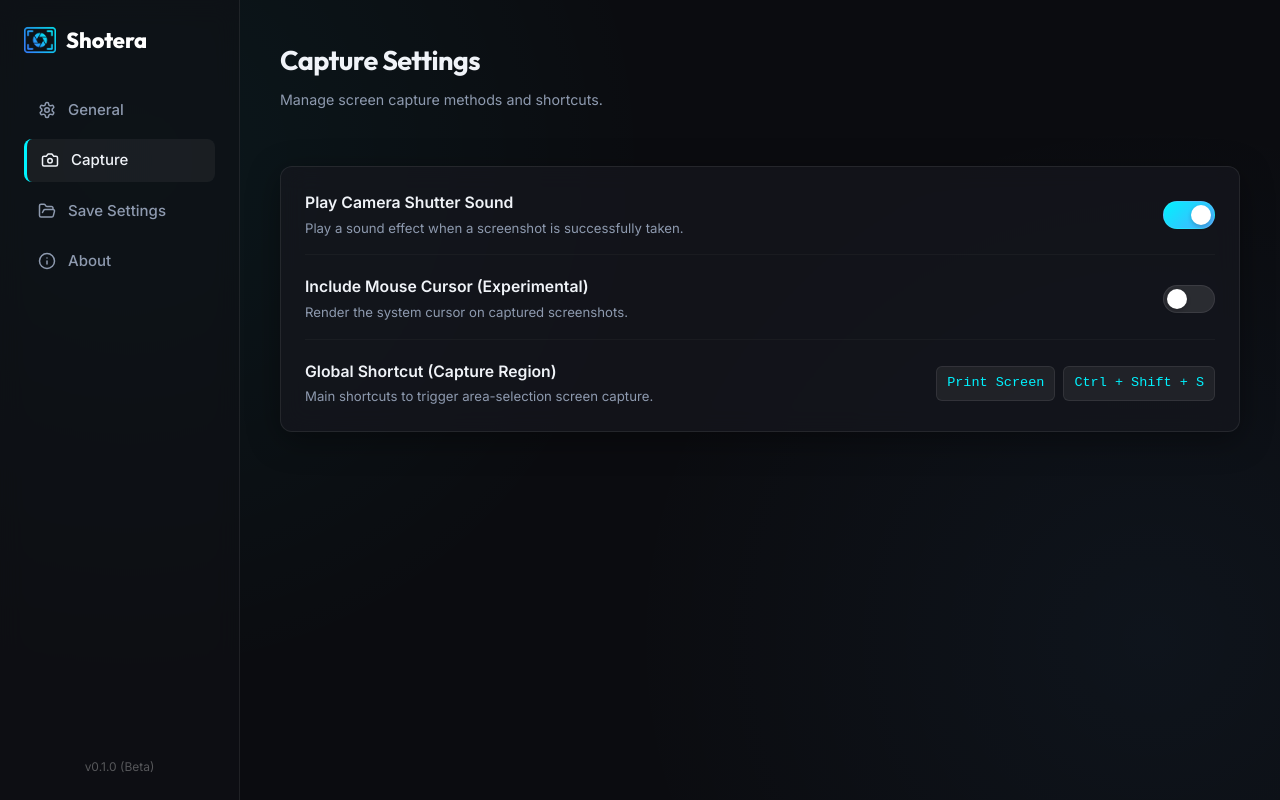
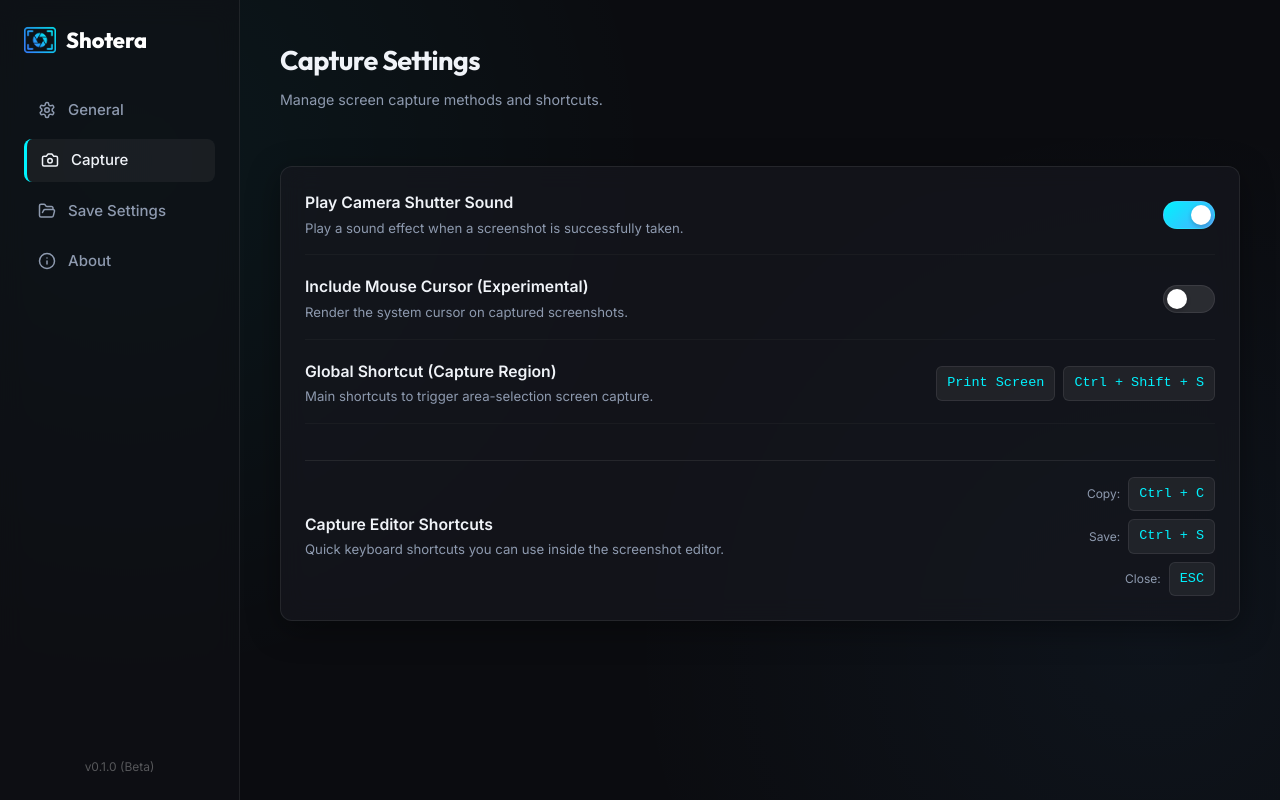
Before and after one commit to rzayevsahil/Shotera, a React (Vite) app: page / in a window 1280 px wide. Both pictures are taken after a click on the element "Capture". Built offline with nearby package versions, Linux system fonts and the light colour scheme.

Commit message:
feat: add i18n support and implement screenshot capture and annotation component

```diff
--- a/src/components/ScreenshotCapture.tsx
+++ b/src/components/ScreenshotCapture.tsx
@@ -133,6 +133,12 @@ function ScreenshotCapture() {
       loadScreenshot();
     });
 
+    return () => {
+      unlisten.then((fn) => fn());
+    };
+  }, []);
+
+  useEffect(() => {
     const handleKeyDown = (e: KeyboardEvent) => {
       if (e.key === "Escape") {
         if (textInput.visible) {
@@ -140,15 +146,26 @@ function ScreenshotCapture() {
         } else {
           handleClose();
         }
+        return;
+      }
+
+      // Do not trigger global copy/save shortcuts when typing text
+      if (textInput.visible) return;
+
+      if ((e.ctrlKey || e.metaKey) && e.key.toLowerCase() === "c") {
+        e.preventDefault();
+        handleCopy();
+      } else if ((e.ctrlKey || e.metaKey) && e.key.toLowerCase() === "s") {
+        e.preventDefault();
+        handleSave();
       }
     };
+
     window.addEventListener("keydown", handleKeyDown);
-
     return () => {
-      unlisten.then((fn) => fn());
       window.removeEventListener("keydown", handleKeyDown);
     };
-  }, [textInput.visible]);
+  }, [textInput.visible, selection, drawings, imgElement]);
 
   useEffect(() => {
     if (!imageSrc) return;
--- a/src/components/SettingsWindow.tsx
+++ b/src/components/SettingsWindow.tsx
@@ -230,6 +230,27 @@ function SettingsWindow() {
                 <span className="shortcut-badge">Ctrl + Shift + S</span>
               </div>
             </div>
+
+            <div className="setting-row" style={{ borderTop: "1px solid var(--border-color)", paddingTop: "16px", marginTop: "16px" }}>
+              <div className="setting-info">
+                <span className="setting-label">{t.editorShortcuts}</span>
+                <span className="setting-desc">{t.editorShortcutsDesc}</span>
+              </div>
+              <div style={{ display: "flex", flexDirection: "column", gap: "8px", alignItems: "flex-end" }}>
+                <div style={{ display: "flex", gap: "8px", alignItems: "center" }}>
+                  <span style={{ fontSize: "0.8rem", color: "var(--text-muted)" }}>{lang === "tr" ? "Kopyala:" : "Copy:"}</span>
+                  <span className="shortcut-badge">Ctrl + C</span>
+                </div>
+                <div style={{ display: "flex", gap: "8px", alignItems: "center" }}>
+                  <span style={{ fontSize: "0.8rem", color: "var(--text-muted)" }}>{lang === "tr" ? "Kaydet:" : "Save:"}</span>
+                  <span className="shortcut-badge">Ctrl + S</span>
+                </div>
+                <div style={{ display: "flex", gap: "8px", alignItems: "center" }}>
+                  <span style={{ fontSize: "0.8rem", color: "var(--text-muted)" }}>{lang === "tr" ? "Kapat:" : "Close:"}</span>
+                  <span className="shortcut-badge">ESC</span>
+                </div>
+              </div>
+            </div>
           </div>
         )}
 
--- a/src/i18n.ts
+++ b/src/i18n.ts
@@ -28,6 +28,8 @@ export const translations = {
     includeCursorDesc: "Alınan ekran görüntülerine sistem imlecini de yerleştir.",
     globalShortcut: "Global Kısayol (Bölge Seçimi)",
     globalShortcutDesc: "Bölge seçimi ekran görüntüsünü tetikleyen ana kısayollar.",
+    editorShortcuts: "Yakalama Ekranı Kısayolları",
+    editorShortcutsDesc: "Ekran görüntüsü düzenleyicisinde kullanabileceğiniz hızlı kısayollar.",
 
     saveTitle: "Kaydetme ve Dosya Ayarları",
     saveSubtitle: "Dosyaların nereye ve hangi formatta kaydedileceğini yapılandırın.",
@@ -85,6 +87,8 @@ export const translations = {
     includeCursorDesc: "Render the system cursor on captured screenshots.",
     globalShortcut: "Global Shortcut (Capture Region)",
     globalShortcutDesc: "Main shortcuts to trigger area-selection screen capture.",
+    editorShortcuts: "Capture Editor Shortcuts",
+    editorShortcutsDesc: "Quick keyboard shortcuts you can use inside the screenshot editor.",
 
     saveTitle: "Save and File Settings",
     saveSubtitle: "Configure where and in which format files are saved.",
```
